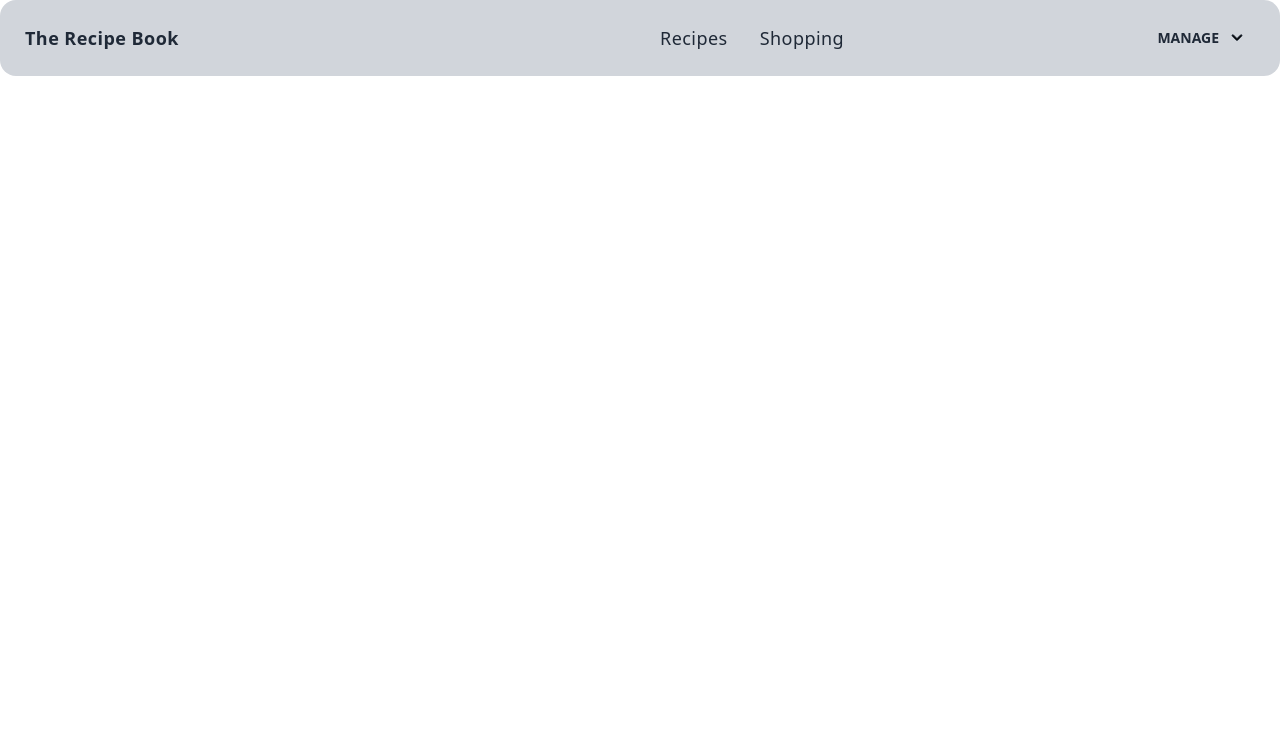
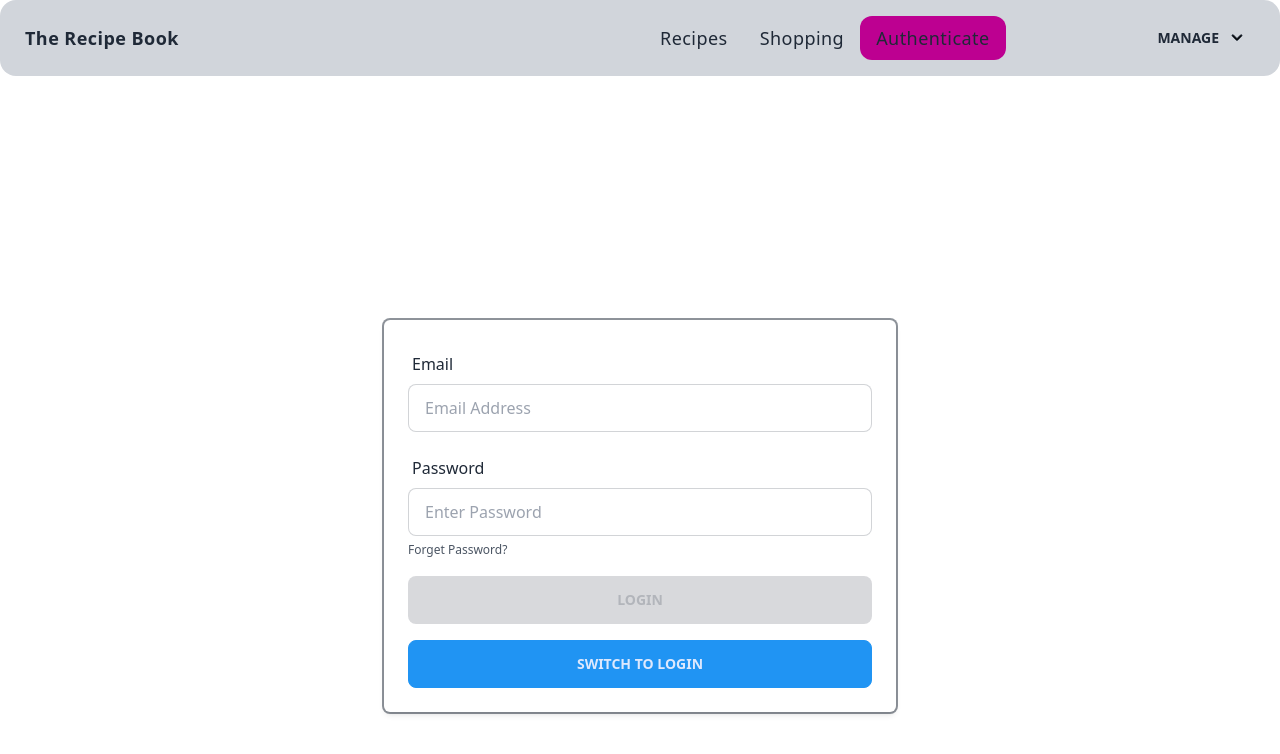
Before and after one commit to SMONTA/recipe-app-angular, an Angular app: page /login in a window 1280 px wide. Before the commit this address led to /. Shown: the top 754 px of the page. Built offline with nearby package versions, Linux system fonts and the light colour scheme.

Commit message:
add login page

```diff
--- a/src/app/app-routing.module.ts
+++ b/src/app/app-routing.module.ts
@@ -7,6 +7,7 @@ import { RecipeStartComponent } from "./recipes/recipe-start/recipe-start.compon
 import { RecipeDetailComponent } from "./recipes/recipe-detail/recipe-detail.component";
 import { RecipeEditComponent } from "./recipes/recipe-edit/recipe-edit.component";
 import { recipesResolver } from "./service/recipes.resolver";
+import { AuthComponent } from "./auth/auth.component";
 
 const routes: Routes = [
   { path: "", redirectTo: "/recipes", pathMatch: "full" },
@@ -29,6 +30,7 @@ const routes: Routes = [
     ],
   },
   { path: "shopping-list", component: ShoppingListComponent },
+  { path: "login", component: AuthComponent },
 ];
 
 @NgModule({
--- a/src/app/app.module.ts
+++ b/src/app/app.module.ts
@@ -17,6 +17,7 @@ import { RecipeEditComponent } from "./recipes/recipe-edit/recipe-edit.component
 import { FormsModule, ReactiveFormsModule } from "@angular/forms";
 import { RecipeService } from "./service/recipe.service";
 import { ShoppingService } from "./service/shopping.service";
+import { AuthComponent } from './auth/auth.component';
 
 @NgModule({
   declarations: [
@@ -31,6 +32,7 @@ import { ShoppingService } from "./service/shopping.service";
     DropdownDirective,
     RecipeStartComponent,
     RecipeEditComponent,
+    AuthComponent,
   ],
   imports: [
     BrowserModule,
--- /dev/null
+++ b/src/app/auth/auth.component.css
@@ -0,0 +1,3 @@
+input.ng-invalid.ng-touched {
+  border: 1px solid red;
+}
--- /dev/null
+++ b/src/app/auth/auth.component.html
@@ -0,0 +1,29 @@
+<div class="relative flex flex-col justify-center h-screen overflow-hidden">
+    <div class="w-full p-6 m-auto bg-white rounded-md shadow-md ring-2  ring-gray-800/50 lg:max-w-lg">
+        <!-- <h1 class="text-3xl font-semibold text-center text-gray-700">DaisyUI</h1> -->
+        <form class="space-y-4" (ngSubmit)="onSubmit(f)" #f="ngForm">
+            <div>
+                <label class="label">
+                    <span class="text-base label-text">Email</span>
+                </label>
+                <input name="email" id="email" type="text" placeholder="Email Address" ngModel
+                    class="w-full input input-bordered" required />
+            </div>
+            <div>
+                <label class="label">
+                    <span class="text-base label-text">Password</span>
+                </label>
+                <input name="password" id="password" type="password" placeholder="Enter Password"
+                    class="w-full input input-bordered" ngModel required="" />
+            </div>
+            <a href="#" class="text-xs text-gray-600 hover:underline hover:text-blue-600">Forget Password?</a>
+            <div>
+                <button [disabled]="!f.valid" class="btn btn-block" type="submit">Login</button>
+            </div>
+
+            <div>
+                <button class="btn btn-block btn-info">Switch To Login</button>
+            </div>
+        </form>
+    </div>
+</div>
--- /dev/null
+++ b/src/app/auth/auth.component.ts
@@ -0,0 +1,13 @@
+import { Component } from "@angular/core";
+import { NgForm } from "@angular/forms";
+
+@Component({
+  selector: "app-auth",
+  templateUrl: "./auth.component.html",
+  styleUrls: ["./auth.component.css"],
+})
+export class AuthComponent {
+  onSubmit(form: NgForm) {
+    console.log(form);
+  }
+}
--- a/src/app/header/header.component.html
+++ b/src/app/header/header.component.html
@@ -12,6 +12,7 @@
                     <a routerLink="/recipes">Recipes</a>
                 </li>
                 <li role="presentation" routerLinkActive="active"><a routerLink="/shopping-list">Shopping</a></li>
+                <li role="presentation" routerLinkActive="active"><a routerLink="/login">Authenticate</a></li>
             </ul>
         </div>
         <a class="btn btn-ghost normal-case text-xl">The Recipe Book</a>
@@ -21,6 +22,7 @@
             <li role="presentation" routerLinkActive="active" [routerLinkActiveOptions]="{exact: true}"><a
                     routerLink="/recipes">Recipes</a></li>
             <li role="presentation" routerLinkActive="active"><a routerLink="/shopping-list">Shopping</a></li>
+            <li role="presentation" routerLinkActive="active"><a routerLink="/login">Authenticate</a></li>
         </ul>
     </div>
 
```
